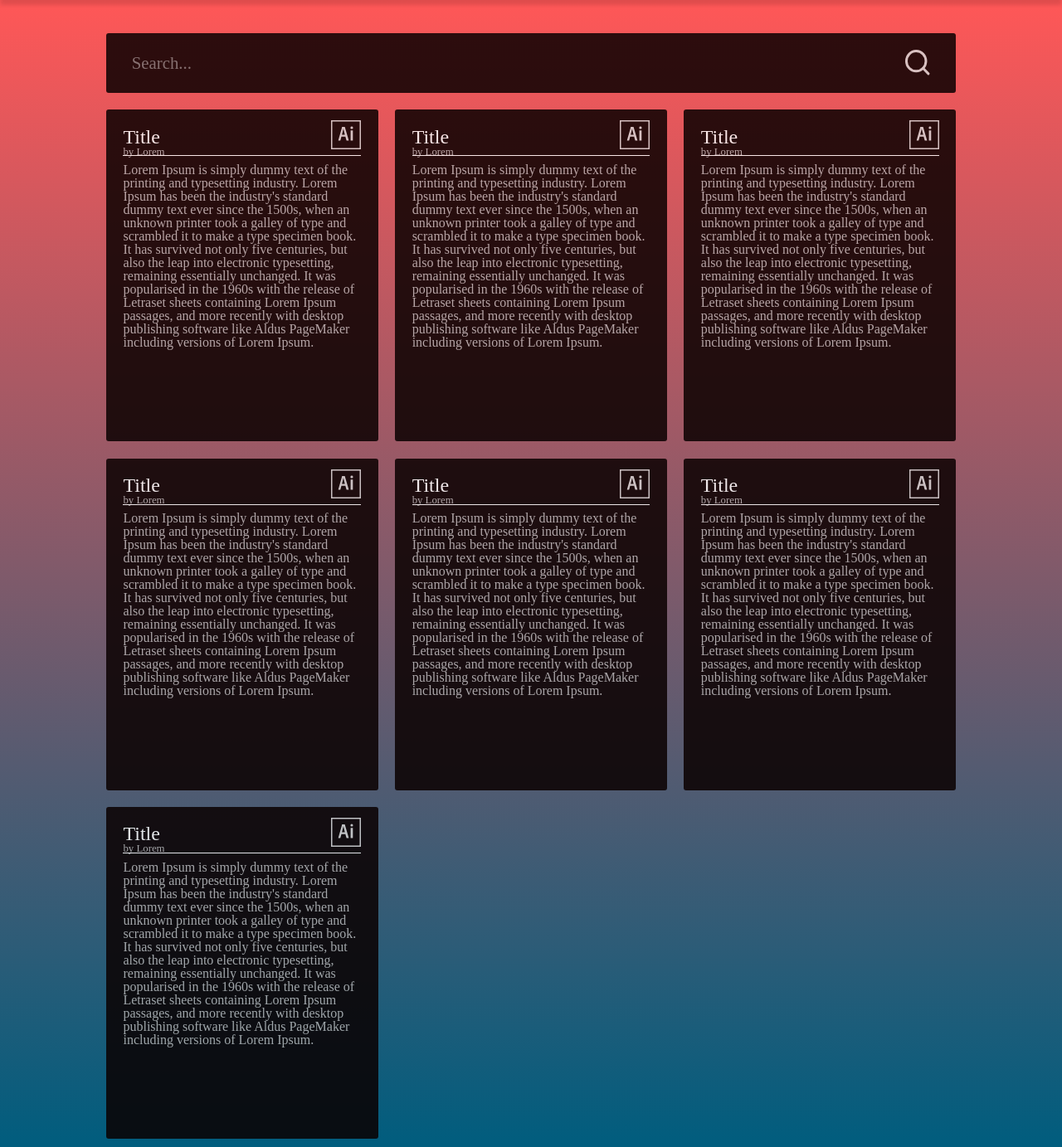
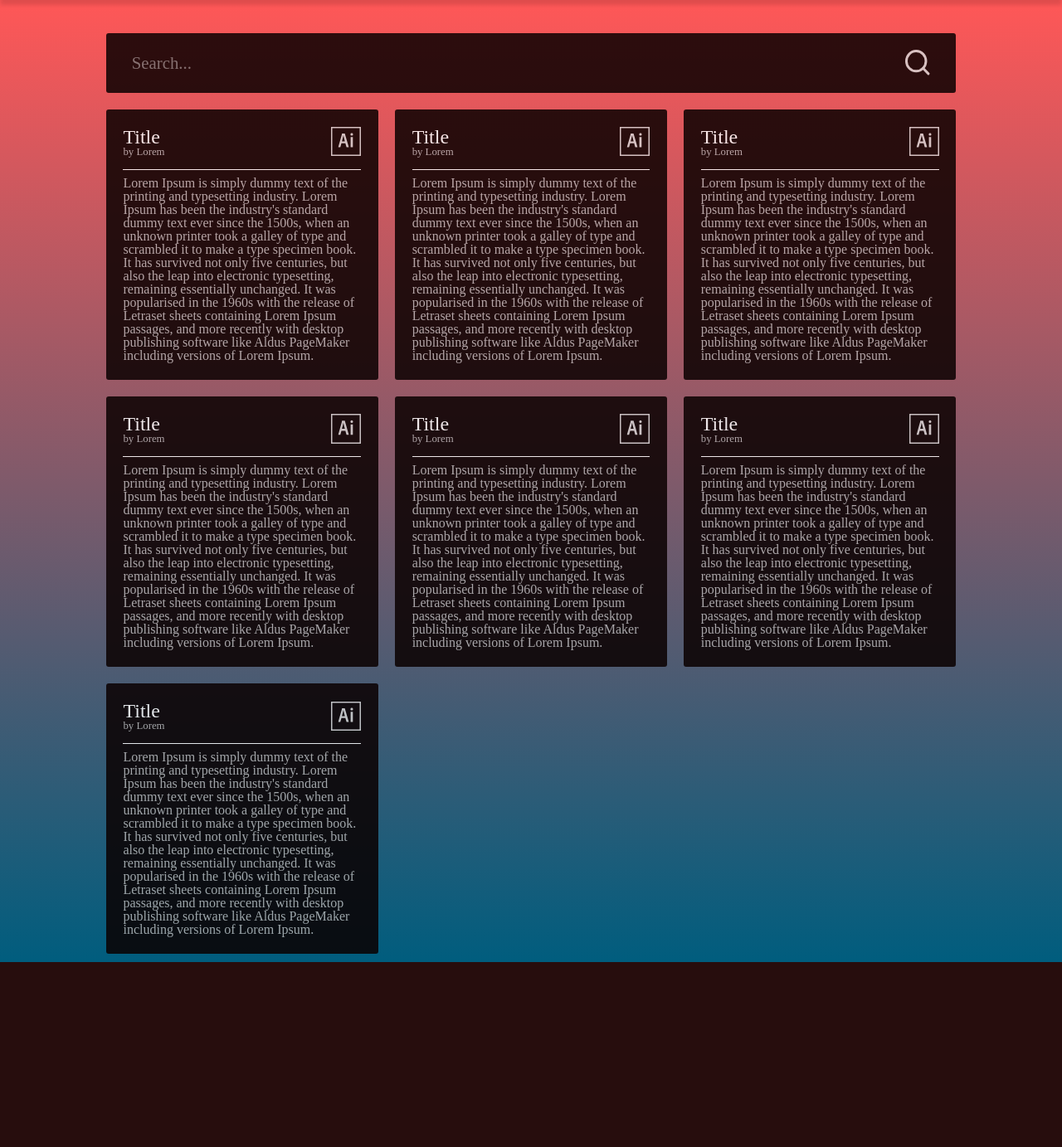
Before and after one commit to dawid0planeta/AutoScript, a PHP site: template public/views/catalog.html in a window 1280 px wide. Shown: the part 56-1439 px from the top of the page at 83% size. After the commit the page ends 1216 px from the top, so only its background shows below. Run offline with PHP 8.4, Linux system fonts and the light colour scheme; the template is opened without the code that fills it, so the values that code supplies are empty.

Commit message:
Fix snippet height

```diff
--- a/public/css/style.css
+++ b/public/css/style.css
@@ -352,8 +352,6 @@ hr {
 
 .snippet-gallery li {
     width: 32%;
-    height: 50vh;
-    flex-direction: column;
     background: #0A0000 0% 0% no-repeat padding-box;
     border-radius: 3px;
     opacity: 0.85;
```
